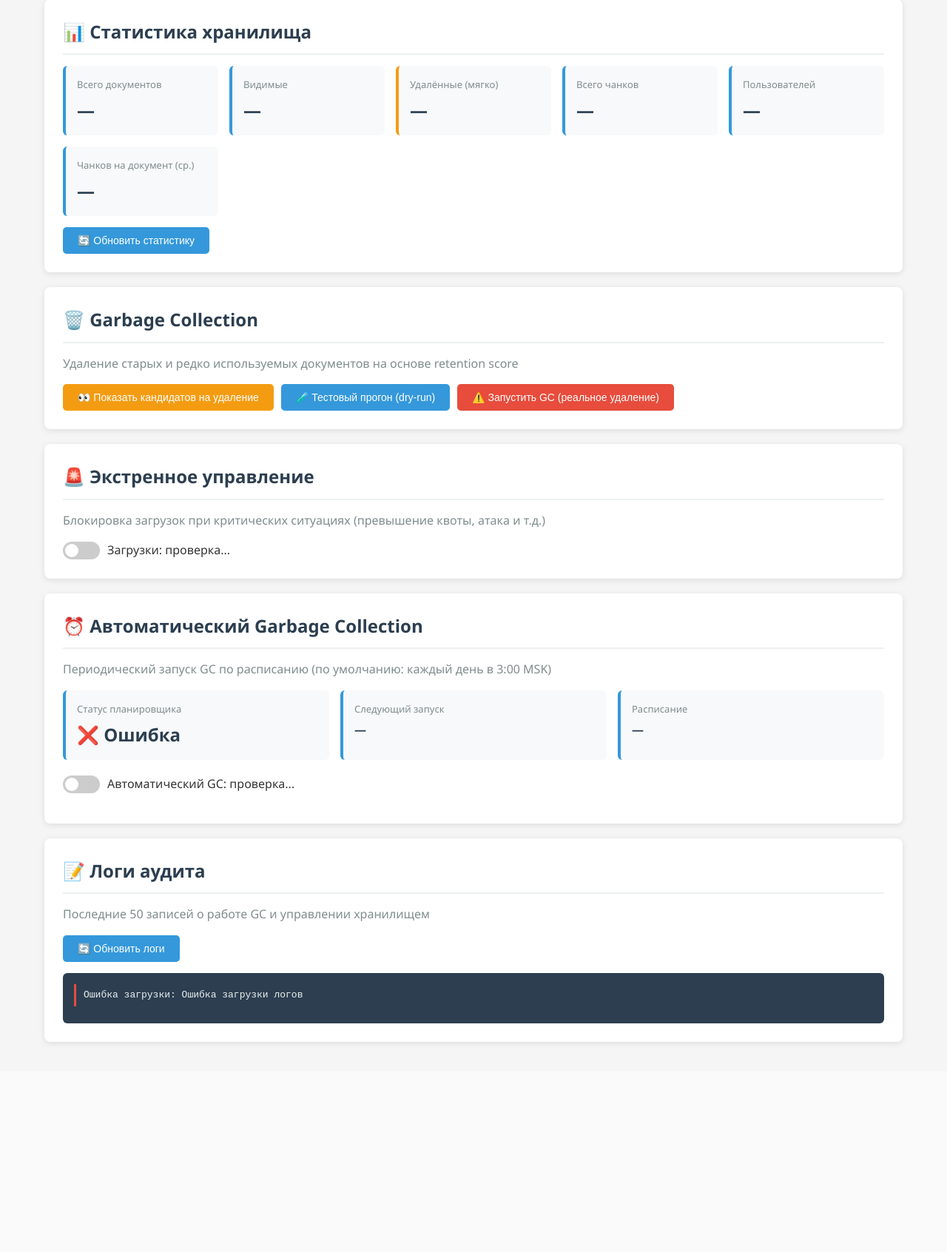
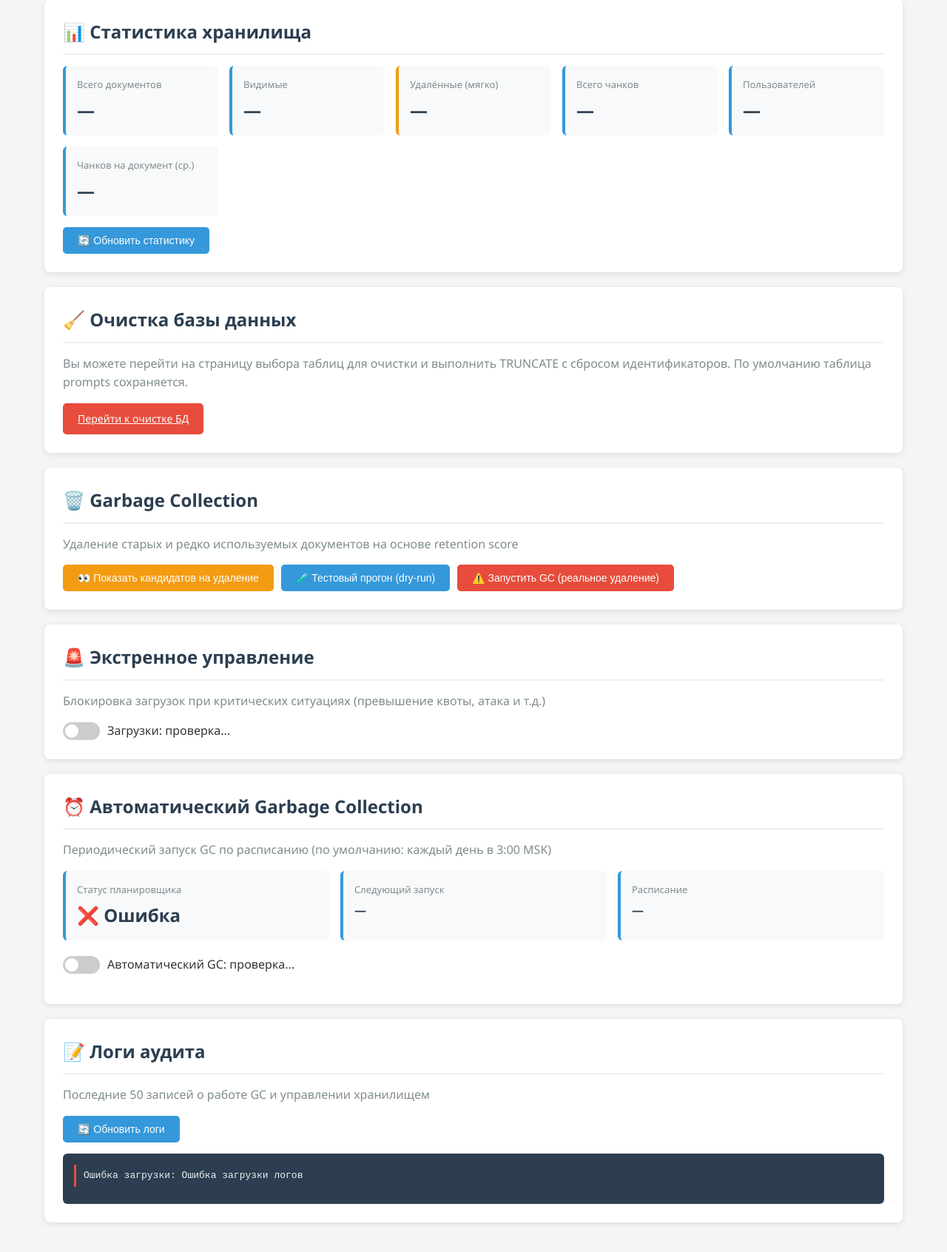
Before and after one commit to mvyarikov-web/ZAKUPKI_WEB, a Python web app: template templates/admin_storage.html in a window 1280 px wide. Shown: the part 252-1944 px from the top of the page at 74% size. Before the commit the page ends 1664 px from the top, so only its background shows below. Run offline with Jinja, Linux system fonts and the light colour scheme; the template is opened without the code that fills it, so the values that code supplies are empty.

Commit message:
ui(admin): кнопка 'Очистка БД' перенесена внутрь админ-панели (admin_storage), удалена с главной

```diff
--- a/static/js/script.js
+++ b/static/js/script.js
@@ -18,7 +18,6 @@ const searchBtn = document.getElementById('searchBtn');
 const deleteFilesBtn = document.getElementById('deleteFilesBtn');
 const indexStatus = document.getElementById('indexStatus');
 const adminPanelBtn = document.getElementById('adminPanelBtn');
-const adminCleanupBtn = document.getElementById('adminCleanupBtn');
 
 // Показ кнопки админки при роли admin (через /auth/me)
 async function checkAdmin() {
@@ -29,7 +28,6 @@ async function checkAdmin() {
         const role = data && (data.role || (data.user && data.user.role));
         if (role === 'admin') {
             if (adminPanelBtn) adminPanelBtn.style.display = 'inline-block';
-            if (adminCleanupBtn) adminCleanupBtn.style.display = 'inline-block';
         }
     } catch (e) {
         // игнорируем
--- a/templates/admin_storage.html
+++ b/templates/admin_storage.html
@@ -256,6 +256,15 @@
                     <button class="btn-admin primary" onclick="loadStats()">🔄 Обновить статистику</button>
                 </div>
                 <div id="statsMessage" class="message-box"></div>
+            </div>
+
+            <!-- Очистка базы данных -->
+            <div class="admin-section">
+                <h2>🧹 Очистка базы данных</h2>
+                <p style="color:#7f8c8d; margin-bottom:12px;">Вы можете перейти на страницу выбора таблиц для очистки и выполнить TRUNCATE с сбросом идентификаторов. По умолчанию таблица prompts сохраняется.</p>
+                <div class="admin-controls">
+                    <a href="/admin/db/cleanup" class="btn-admin danger" target="_blank">Перейти к очистке БД</a>
+                </div>
             </div>
 
             <!-- Garbage Collection -->
--- a/templates/index.html
+++ b/templates/index.html
@@ -39,9 +39,6 @@
                     </button>
                     <a id="adminPanelBtn" class="btn btn-warning" href="/admin/storage" target="_blank" style="display:none;">
                         <i class="icon">⚙️</i> Админ-панель
-                    </a>
-                    <a id="adminCleanupBtn" class="btn btn-danger" href="/admin/db/cleanup" target="_blank" style="display:none;">
-                        <i class="icon">🧹</i> Очистка БД
                     </a>
                 </div>
                 <div id="indexStatus" style="font-size:14px; color:#555; margin-bottom:10px;">Индекс (БД): проверяется…</div>
```
